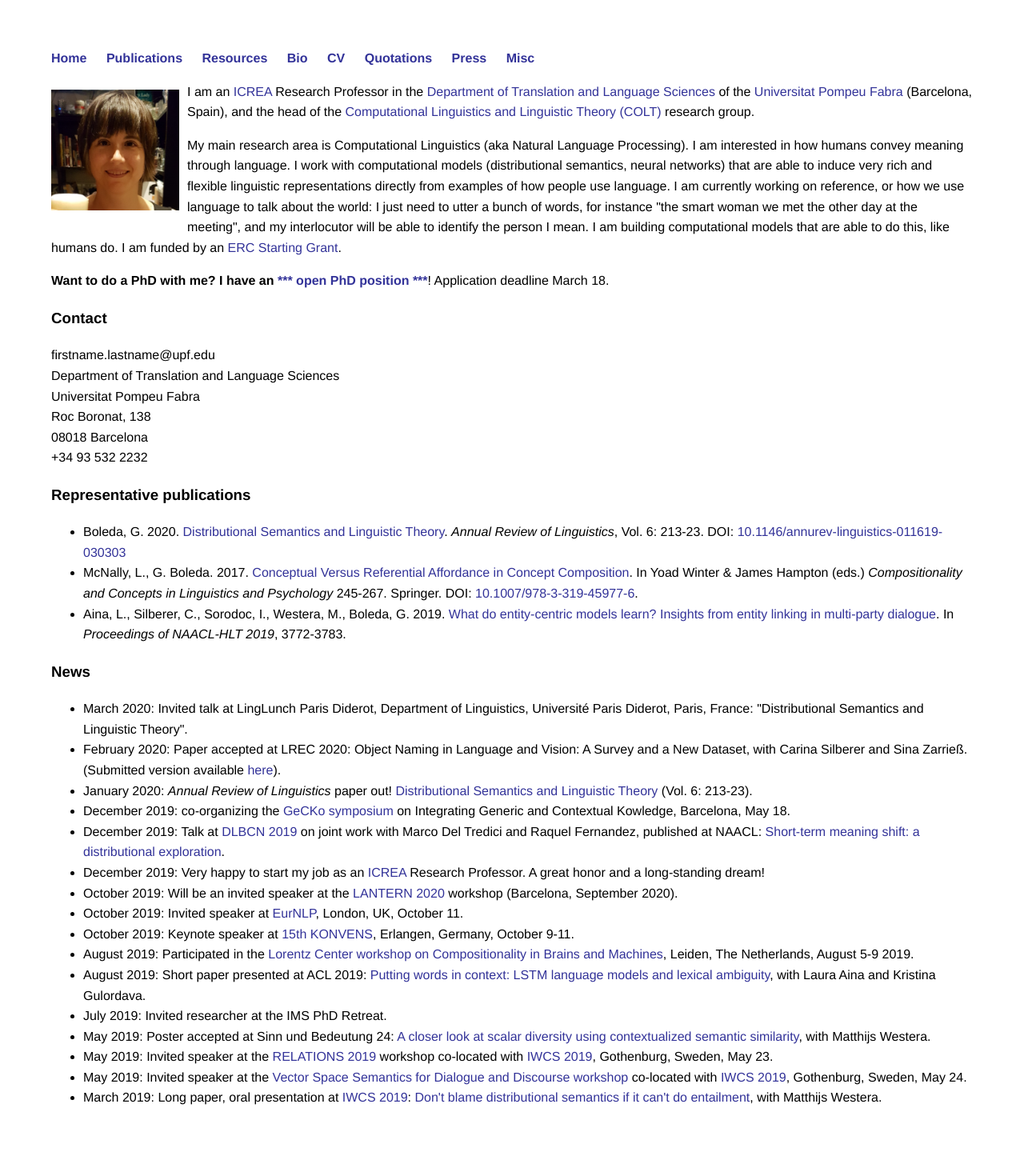
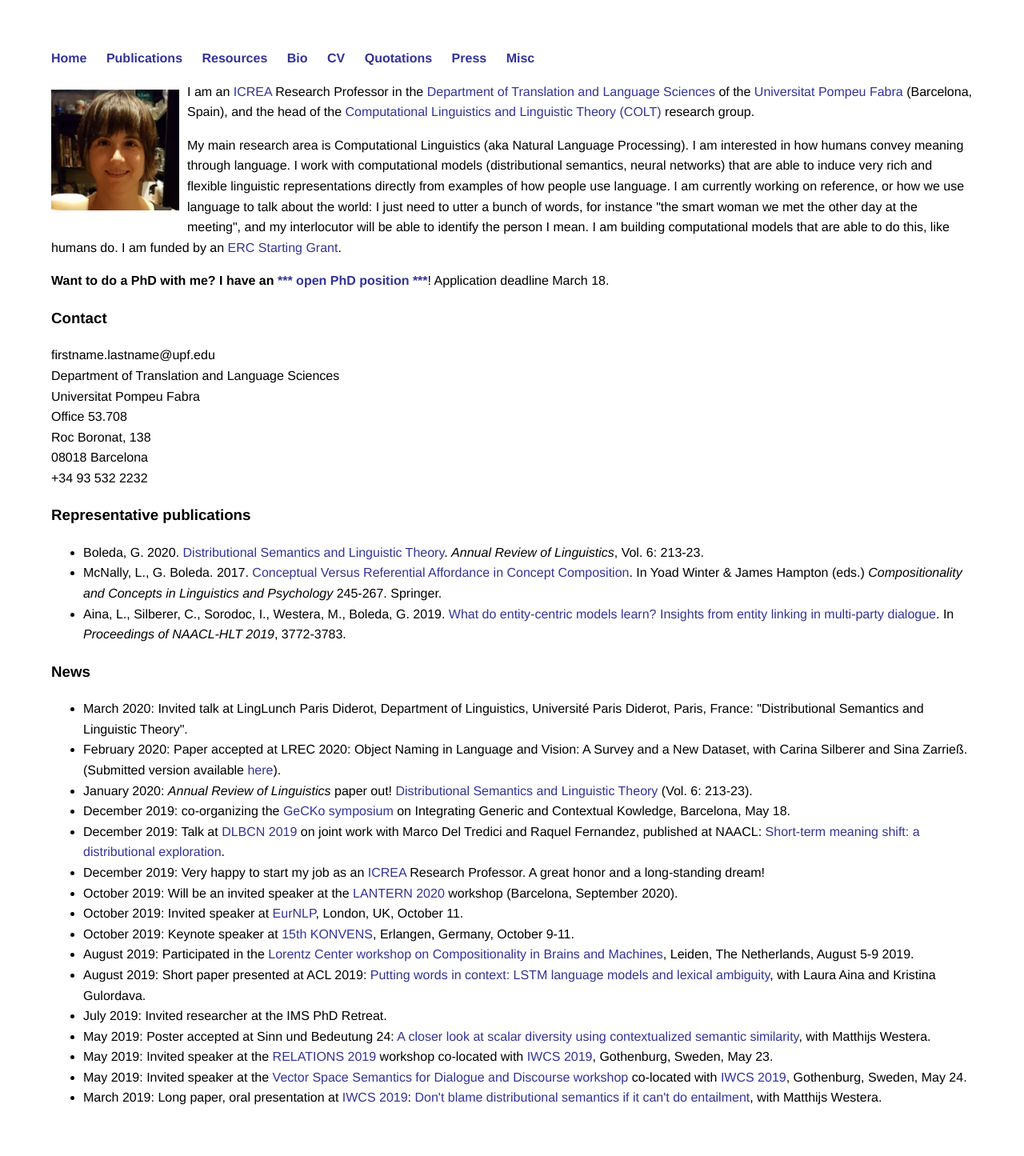
Before and after one commit to gboleda/gboleda.github.io, a Jekyll site: the page built from index.html, in a window 1280 px wide. Shown: the whole page at 80% size. Built offline with Jekyll 4.4.1, drawn with Linux system fonts in a browser that asks for light colours.

Commit message:
minor fix

```diff
--- a/index.html
+++ b/index.html
@@ -23,7 +23,8 @@ I mean. I am building computational models that are able to do this, like humans
 <h3>Contact</h3>
 <p>firstname.lastname@upf.edu<br>
 Department of Translation and Language Sciences<br>
-Universitat Pompeu Fabra<br>
+  Universitat Pompeu Fabra<br>
+  Office 53.708<br>
 Roc Boronat, 138<br>
   08018 Barcelona<br>
 +34 93 532 2232
@@ -33,12 +34,10 @@ Roc Boronat, 138<br>
 <ul>
 <li>Boleda, G. 2020.
 	<a href="http://www.annualreviews.org/eprint/49J5VEMAMTAXAHVCUVDF/full/10.1146/annurev-linguistics-011619-030303">
-		Distributional Semantics and Linguistic Theory</a>. <i>Annual Review of Linguistics</i>,
-	Vol. 6: 213-23. DOI: <a href="https://doi.org/10.1146/annurev-linguistics-011619-030303">10.1146/annurev-linguistics-011619-030303</a></li>
+		Distributional Semantics and Linguistic Theory</a>. <i>Annual Review of Linguistics</i>, Vol. 6: 213-23.</li>
 <li>McNally, L., G. Boleda. 2017.
 	<a href="https://link.springer.com/content/pdf/10.1007%2F978-3-319-45977-6_10.pdf">Conceptual Versus Referential Affordance in Concept Composition</a>.
-In Yoad Winter &amp; James Hampton (eds.) <i>Compositionality and Concepts in Linguistics and Psychology</i> 245-267. Springer.
-DOI: <a href="http://10.1007/978-3-319-45977-6">10.1007/978-3-319-45977-6</a>.</li>
+In Yoad Winter &amp; James Hampton (eds.) <i>Compositionality and Concepts in Linguistics and Psychology</i> 245-267. Springer.</li>
 <li>Aina, L., Silberer, C., Sorodoc, I., Westera, M., Boleda, G. 2019.
 	<a href="https://aclweb.org/anthology/N19-1378.pdf">What do entity-centric models learn? Insights from entity linking in multi-party dialogue</a>.
 In <i>Proceedings of NAACL-HLT 2019</i>, 3772-3783.
```
